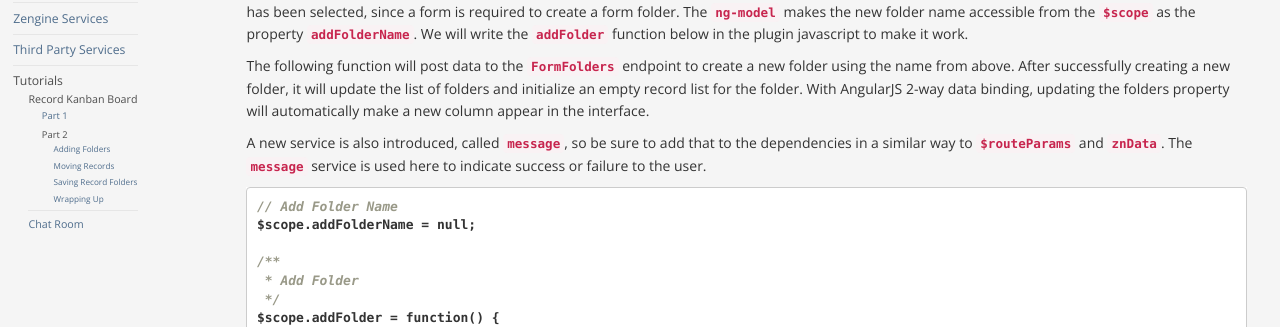
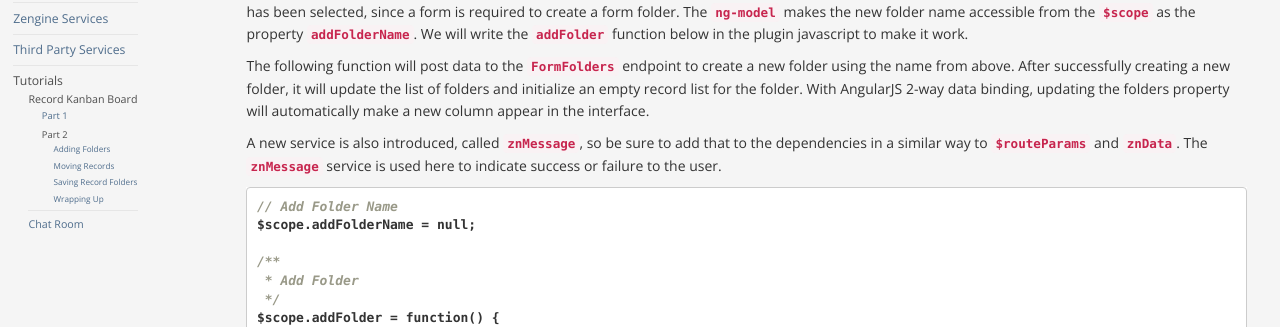
Before and after one commit to ZengineHQ/developers, a Jekyll site: the page built from js-api/tutorials/record-board-2.md, in a window 1280 px wide and 900 px high, scrolled down 797 px. Shown: the part 124-451 px from the top of the window. Built offline with Jekyll 4.4.1, drawn with Linux system fonts in a browser that asks for light colours; nearby versions of some CDN libraries; some of the changed text lies outside the part shown.

Commit message:
Updated docs so 'message' is 'znMessage' in kanban tutorial

```diff
--- a/js-api/tutorials/record-board-2.md
+++ b/js-api/tutorials/record-board-2.md
@@ -50,7 +50,7 @@ This represents patterns for forms and buttons that will match the app. The `ng-
 
 The following function will post data to the `FormFolders` endpoint to create a new folder using the name from above. After successfully creating a new folder, it will update the list of folders and initialize an empty record list for the folder. With AngularJS 2-way data binding, updating the folders property will automatically make a new column appear in the interface.
 
-A new service is also introduced, called `message`, so be sure to add that to the dependencies in a similar way to `$routeParams` and `znData`. The `message` service is used here to indicate success or failure to the user.
+A new service is also introduced, called `znMessage`, so be sure to add that to the dependencies in a similar way to `$routeParams` and `znData`. The `znMessage` service is used here to indicate success or failure to the user.
 
 {% highlight js %}
 // Add Folder Name
@@ -214,7 +214,7 @@ Your plugin code should now look something like this (with your own plugin names
 /**
  * My Plugin Controller
  */
-plugin.controller('myPluginCntl', ['$scope', '$routeParams', 'znData', 'message', function ($scope, $routeParams, znData, message) {
+plugin.controller('myPluginCntl', ['$scope', '$routeParams', 'znData', 'znMessage', function ($scope, $routeParams, znData, znMessage) {
 
     // Current Workspace ID from Route
     $scope.workspaceId = null;
```
